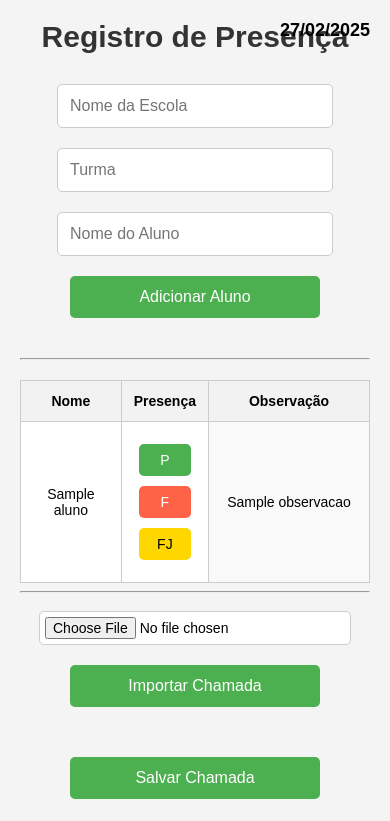
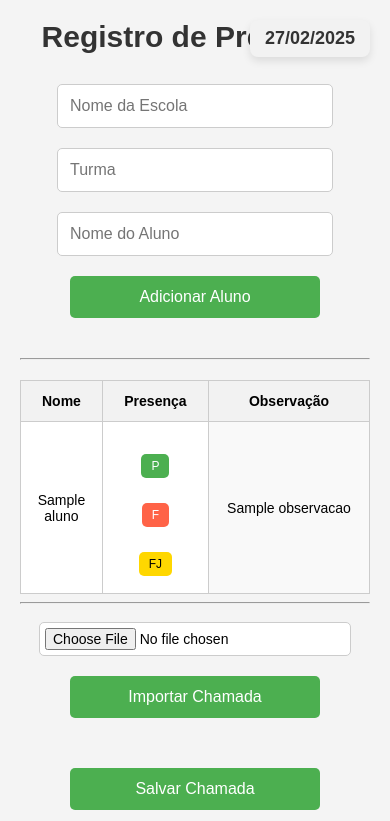
Before and after one commit to m-effting/RegistroFrequencia, a Flask app: template app/templates/index.html in a window 390 px wide. Shown: the top 821 px of the page. Run offline with Flask 3, Linux system fonts and the light colour scheme; the template is opened without the code that fills it: most values are stand-ins (such as "Sample title", 1, 10 or a date in 2020).

Commit message:
Melhora de data

```diff
--- a/app/static/css/styles.css
+++ b/app/static/css/styles.css
@@ -85,16 +85,17 @@
     display: flex;
     justify-content: center;
     margin-top: 10px;
+    gap: 10px; /* Adiciona espaçamento entre os botões */
 }
 
+/* Estilo dos botões */
 .status-button {
-    padding: 8px 15px; /* Tamanho reduzido para os botões */
-    margin: 0 5px;
+    padding: 6px 12px; /* Tamanho menor */
     border: none;
     border-radius: 5px;
-    font-size: 14px; /* Tamanho da fonte reduzido nos botões */
+    font-size: 12px; /* Tamanho da fonte menor */
     cursor: pointer;
-    width: 90px; /* Largura reduzida */
+    width: auto;
     transition: background-color 0.3s, transform 0.3s;
 }
 
@@ -128,12 +129,15 @@
 /* Responsividade para os botões de status */
 @media (max-width: 600px) {
     .status-button-container {
-        flex-direction: column;
+        flex-direction: row; /* Garantir que fiquem em linha em telas pequenas */
+        flex-wrap: wrap; /* Permite que os botões quebrem para a próxima linha, se necessário */
+        justify-content: space-around; /* Espaço igual entre os botões */
     }
 
     .status-button {
         width: auto;
-        margin-bottom: 10px;
+        margin-bottom: 5px; /* Menor margem */
+        padding: 5px 10px; /* Botões menores */
     }
 }
 
@@ -155,4 +159,11 @@
     right: 20px;
     font-size: 18px;
     font-weight: bold;
+    background-color: #f2f2f2; /* Cor de fundo suave para destacar */
+    padding: 8px 15px; /* Espaçamento interno para a data */
+    border-radius: 8px; /* Borda arredondada */
+    box-shadow: 0 4px 8px rgba(0, 0, 0, 0.1); /* Sombra suave para dar destaque */
+    color: #333; /* Cor do texto */
+    font-family: 'Arial', sans-serif; /* Manter a fonte padrão */
+    z-index: 10; /* Garantir que fique acima de outros elementos */
 }
```
